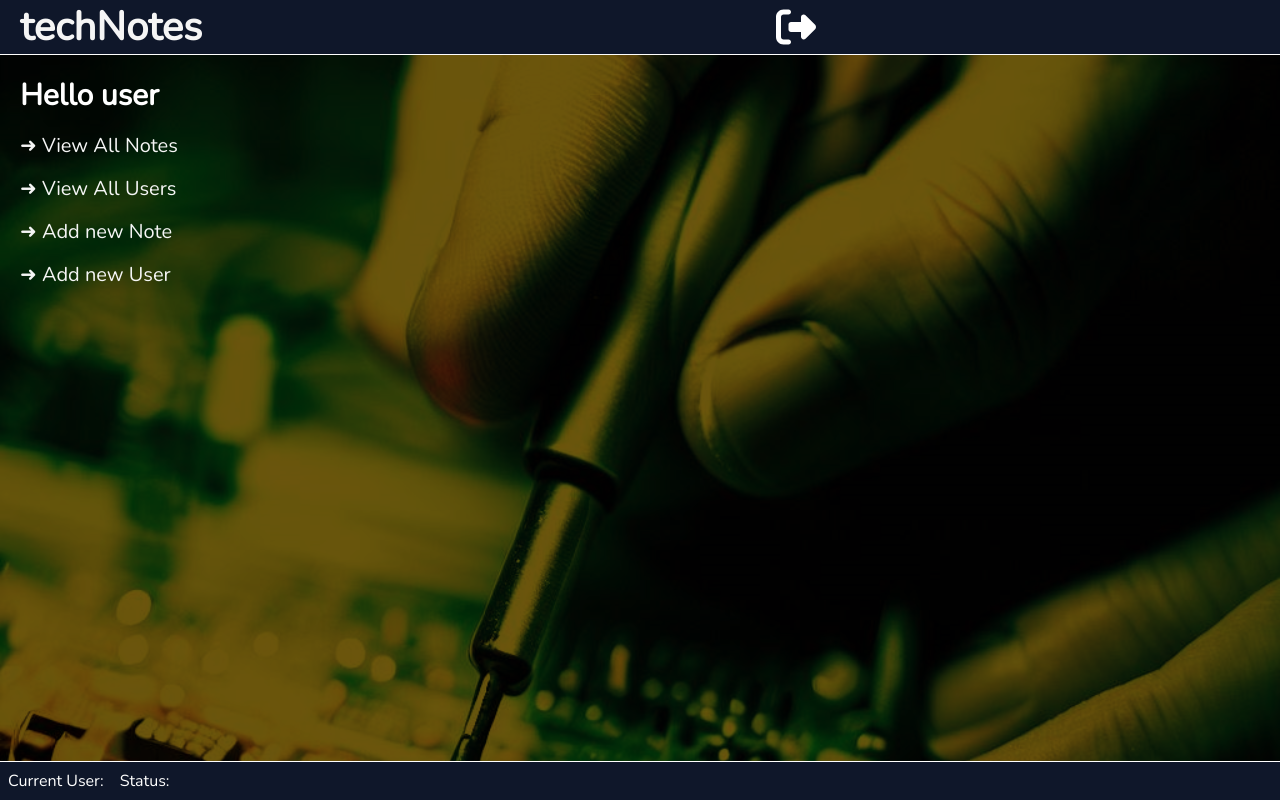
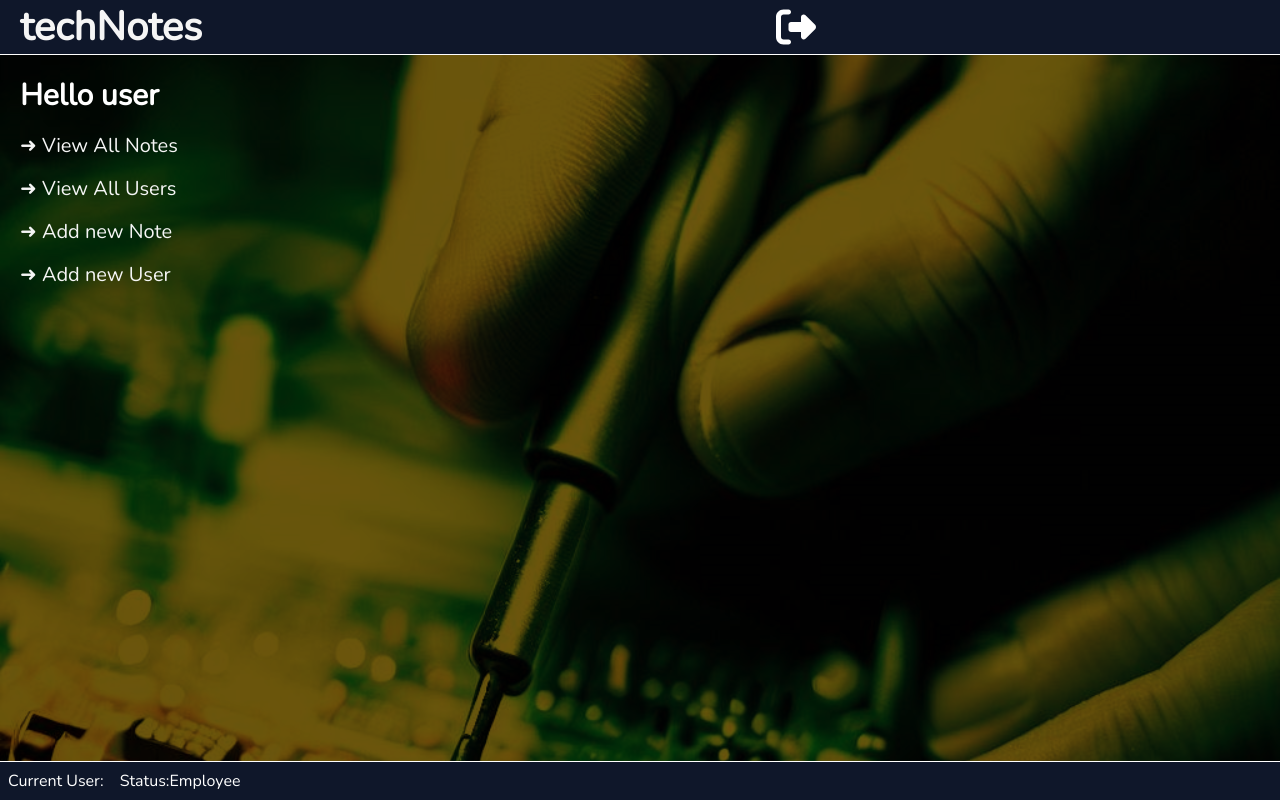
Before and after one commit to sayalisankhe5/mernapp, a React (Create React App) app in the folder frontend/: page /dash in a window 1280 px wide. Built offline with nearby package versions, Linux system fonts and the light colour scheme; no server answers.

Commit message:
Update DashFooter.js

```diff
--- a/frontend/src/components/Dashboard/DashFooter.js
+++ b/frontend/src/components/Dashboard/DashFooter.js
@@ -1,9 +1,11 @@
 import { useLocation, useNavigate } from "react-router-dom";
 import { faHouse } from "@fortawesome/free-solid-svg-icons";
 import { FontAwesomeIcon } from "@fortawesome/react-fontawesome";
+import useAuth from "../../hooks/useAuth";
 
 const DashFooter = () => {
   const navigate = useNavigate();
+  const { username, status } = useAuth();
   const { pathname } = useLocation();
   const goHomeClicked = () => navigate("/dash");
   let goHomeButton = null;
@@ -18,8 +20,8 @@ const DashFooter = () => {
   const content = (
     <footer className="dash-footer">
       {goHomeButton}
-      <p>Current User:</p>
-      <p>Status:</p>
+      <p>Current User:{username}</p>
+      <p>Status:{status}</p>
     </footer>
   );
 
```
